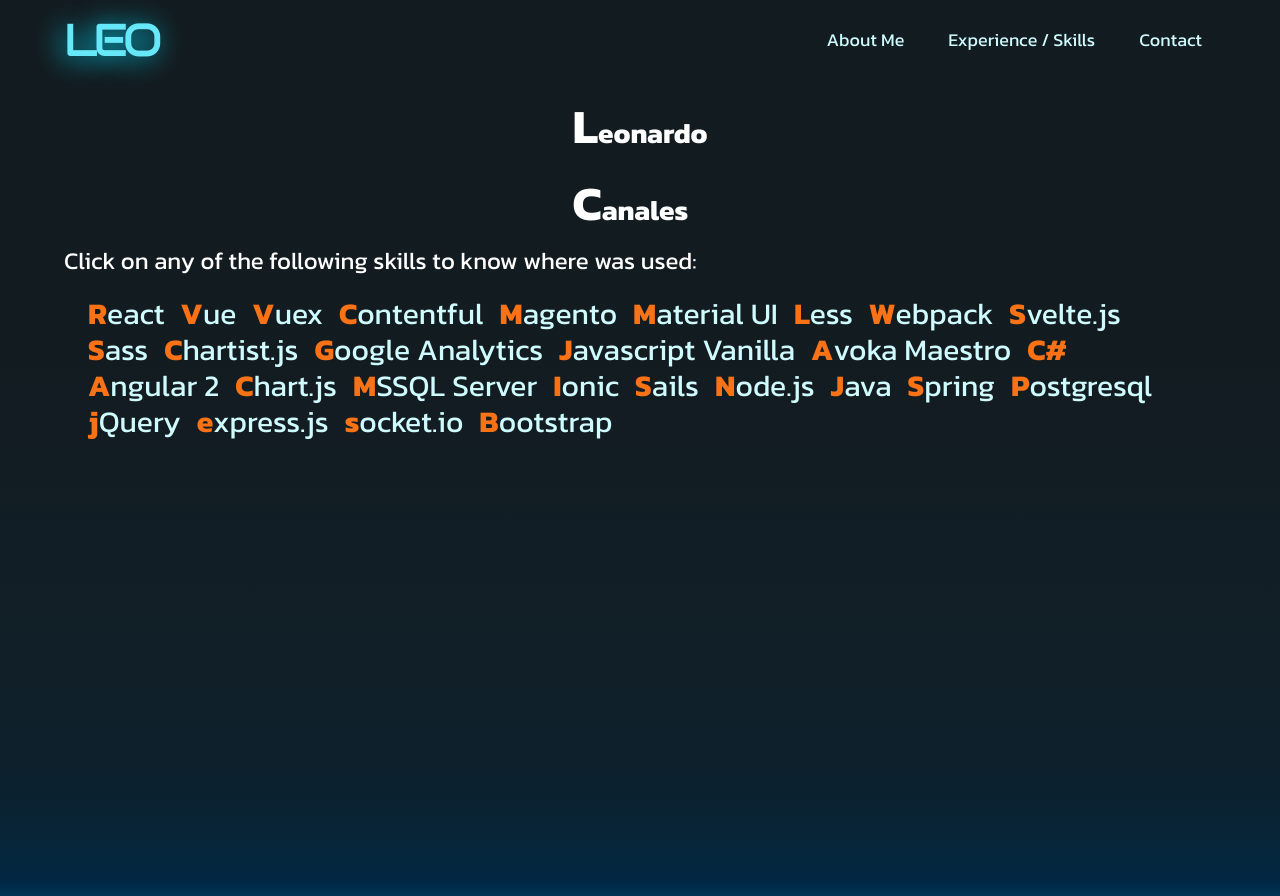
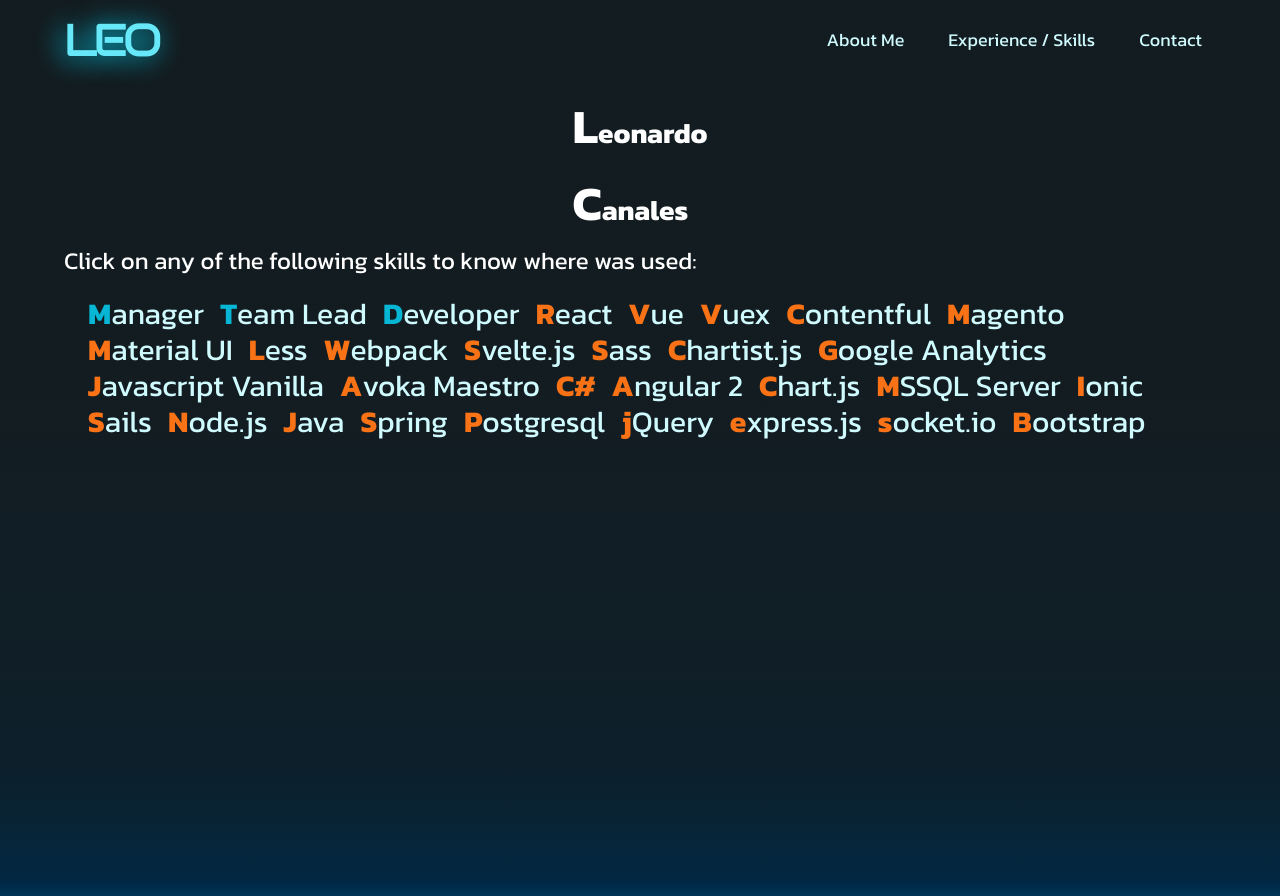
Before and after one commit to TIESTOMIKE/leo-canales-portfolio, a Next.js app: page / in a window 1280 px wide. Built offline with nearby package versions, Linux system fonts and the light colour scheme.

Commit message:
Skill page with roles

```diff
--- a/atoms/index.js
+++ b/atoms/index.js
@@ -7,8 +7,17 @@
 	return [...prev, ...current.technologies];
 }, []);
 
+const allRoles = experience.reduce((prev, current) => {
+	return [...prev, ...current.roles];
+}, []);
+
 const uniqueSkills = allSkills.filter((value, index, self) => {
 	return self.indexOf(value) === index;
 });
 
+const uniqueRoles = allRoles.filter((value, index, self) => {
+	return self.indexOf(value) === index;
+});
+
 export const skillsAtom = atom(uniqueSkills);
+export const rolesAtom = atom(uniqueRoles);
--- a/components/WordCloud.js
+++ b/components/WordCloud.js
@@ -1,16 +1,36 @@
 import { motion } from 'framer-motion';
 import { useAtom } from 'jotai';
 import Link from 'next/link';
-import { skillsAtom } from '../atoms';
+import { skillsAtom, rolesAtom } from '../atoms';
 
 function WordCloud() {
 	const skills = useAtom(skillsAtom)[0];
+	const roles = useAtom(rolesAtom)[0];
 	return (
 		<div>
 			<div>
 				Click on any of the following skills to know where was used:
 			</div>
 			<div className="flex flex-wrap p-4">
+				{roles.map(role => (
+					<Link
+						key={role}
+						href={{
+							pathname: `/skills`,
+							query: { key: role, role: true },
+						}}
+					>
+						<motion.span
+							whileHover={{
+								scale: 1.1,
+								textShadow: '0px 0px 4px black',
+							}}
+							className="first-letter:font-bold first-letter:text-cyan-500 cursor-pointer mx-2 bg-transparent text-3xl text-cyan-100 border-transparent hover:text-shadow-blue-light hover:text-cyan-400"
+						>
+							{role}
+						</motion.span>
+					</Link>
+				))}
 				{skills.map(skill => (
 					<Link
 						key={skill}
--- a/pages/skills.js
+++ b/pages/skills.js
@@ -9,12 +9,15 @@
 	const [experienceFiltered, setExperienceFiltered] = useState(experience);
 	const router = useRouter();
 	const [skillKey, setSkillKey] = useState(router.query?.key);
+	const [roleKey, setRoleKey] = useState(router.query?.role);
 
 	useEffect(() => {
 		if (router.isReady) {
-			const { key } = router.query;
-			if (!key) return null;
-			setSkillKey(key);
+			const { key, role } = router.query;
+
+			if (key) setSkillKey(key);
+			if (role) setRoleKey(role);
+			return null;
 		}
 	}, [router.isReady]);
 
@@ -22,18 +25,20 @@
 		if (skillKey && experience) {
 			setExperienceFiltered(
 				experience.filter(work => {
-					return work.technologies.includes(skillKey);
+					return roleKey
+						? work.roles.includes(skillKey)
+						: work.technologies.includes(skillKey);
 				}),
 			);
 		}
-	}, [skillKey, experience]);
+	}, [skillKey, roleKey, experience]);
 
 	return (
 		<div className="page">
 			<div>
 				{skillKey ? (
 					<span>
-						My experience with{' '}
+						{roleKey ? 'My experience as ' : 'My experience with '}
 						<span className="text-orange-500">{skillKey}</span>:
 					</span>
 				) : (
```
